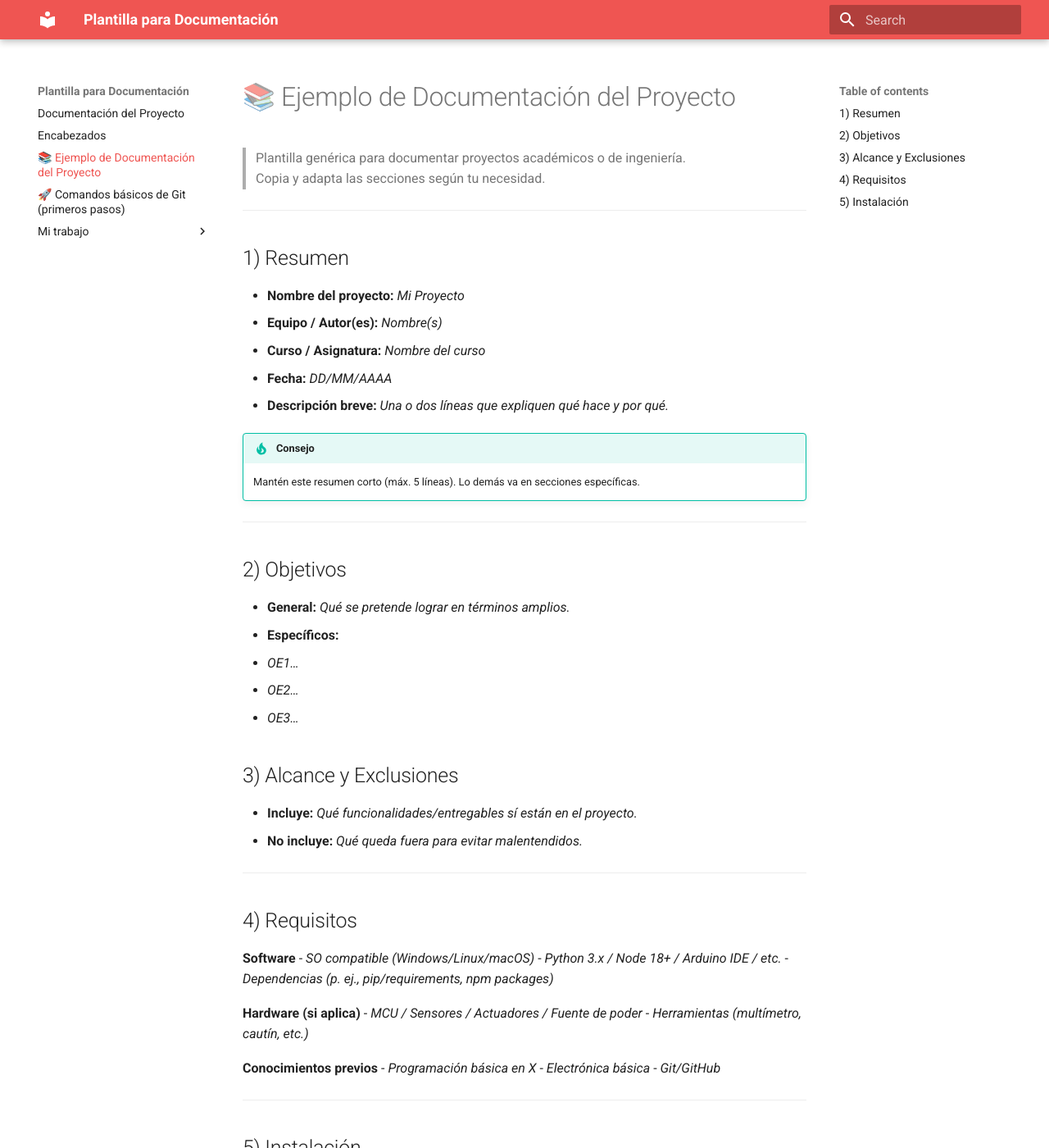
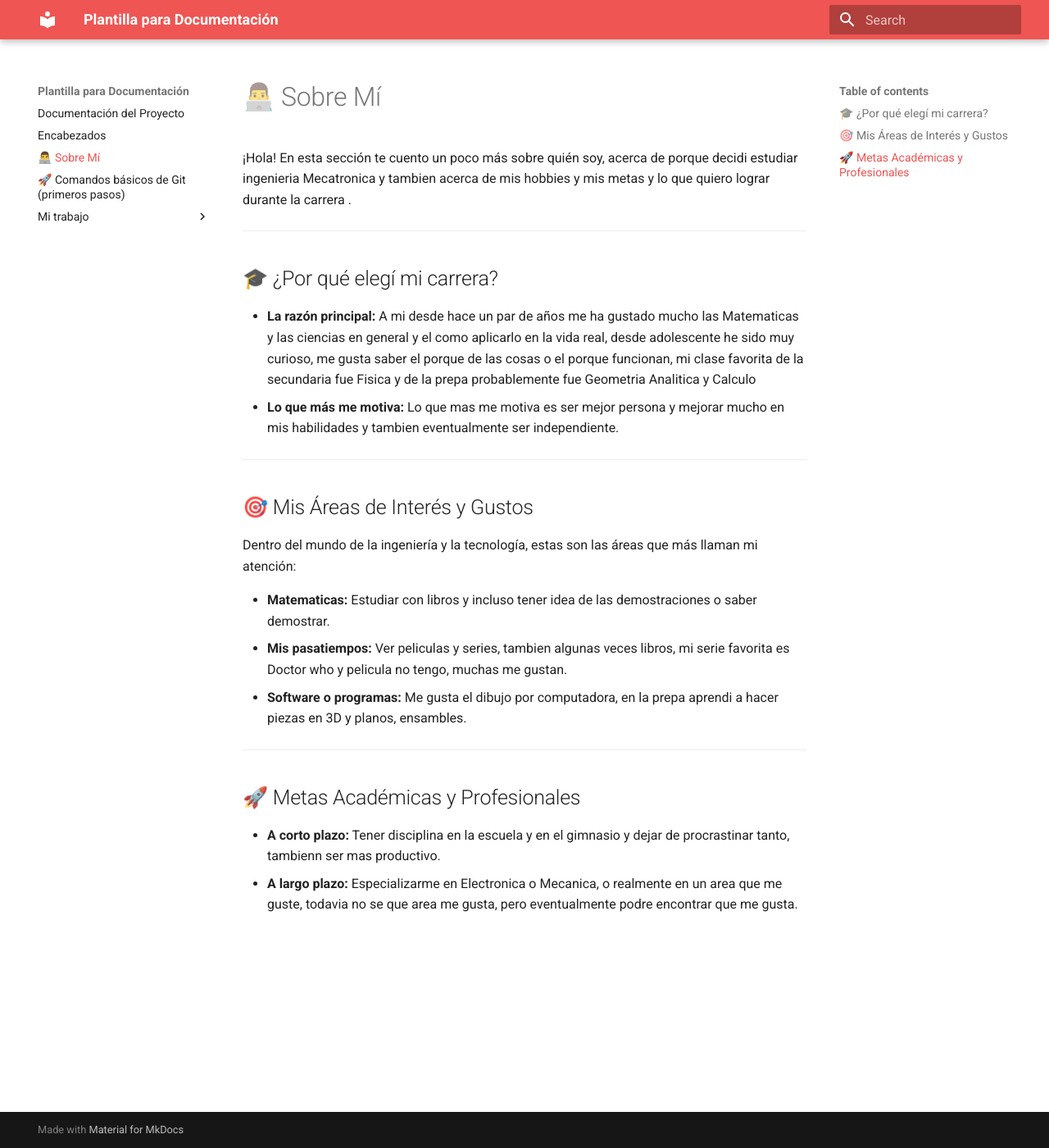
Before and after one commit to dv346/Bitacora_DavidV, an MkDocs documentation site: the page built from docs/ejemplo.md, in a window 1280 px wide and 1400 px high. Shown: the whole window at 82% size. Built offline with MkDocs 1.6.1 and Material for MkDocs 9.7.7, drawn with Linux system fonts in a browser that asks for light colours; some of the changed text lies outside the part shown.

Commit message:
Guardar texto en el ejemplo

````diff
--- a/docs/ejemplo.md
+++ b/docs/ejemplo.md
@@ -1,74 +1,24 @@
-# 📚 Ejemplo de Documentación del Proyecto
+# 👨‍💻 Sobre Mí
 
-> Plantilla genérica para documentar proyectos académicos o de ingeniería.
-> Copia y adapta las secciones según tu necesidad.
+¡Hola! En esta sección te cuento un poco más sobre quién soy, acerca de porque decidi estudiar ingenieria Mecatronica y tambien acerca de mis hobbies y mis metas y lo que quiero lograr durante la carrera .
 
 ---
 
-## 1) Resumen
-
-- **Nombre del proyecto:** _Mi Proyecto_
-- **Equipo / Autor(es):** _Nombre(s)_
-- **Curso / Asignatura:** _Nombre del curso_
-- **Fecha:** _DD/MM/AAAA_
-- **Descripción breve:** _Una o dos líneas que expliquen qué hace y por qué._
-
-!!! tip "Consejo"
-    Mantén este resumen corto (máx. 5 líneas). Lo demás va en secciones específicas.
+## 🎓 ¿Por qué elegí mi carrera?
+* **La razón principal:** A mi desde hace un par de años me ha gustado mucho las Matematicas y las ciencias en general y el como aplicarlo en la vida real, desde adolescente he sido muy curioso, me gusta saber el porque de las cosas o el porque funcionan, mi clase favorita de la secundaria fue Fisica y de la prepa probablemente fue Geometria Analitica y Calculo
+* **Lo que más me motiva:** Lo que mas me motiva es ser mejor persona y mejorar mucho en mis habilidades y tambien eventualmente ser independiente.
 
 ---
 
-## 2) Objetivos
+## 🎯 Mis Áreas de Interés y Gustos
+Dentro del mundo de la ingeniería y la tecnología, estas son las áreas que más llaman mi atención:
 
-- **General:** _Qué se pretende lograr en términos amplios._
-- **Específicos:**
-  - _OE1…_
-  - _OE2…_
-  - _OE3…_
-
-## 3) Alcance y Exclusiones
-
-- **Incluye:** _Qué funcionalidades/entregables sí están en el proyecto._
-- **No incluye:** _Qué queda fuera para evitar malentendidos._
+* **Matematicas:** Estudiar con libros y incluso tener idea de las demostraciones o saber demostrar.
+* **Mis pasatiempos:** Ver peliculas y series, tambien algunas veces libros, mi serie favorita es Doctor who y pelicula no tengo, muchas me gustan.
+* **Software o programas:** Me gusta el dibujo por computadora, en la prepa aprendi a hacer piezas en 3D y planos, ensambles.
 
 ---
 
-## 4) Requisitos
-
-**Software**
-- _SO compatible (Windows/Linux/macOS)_
-- _Python 3.x / Node 18+ / Arduino IDE / etc._
-- _Dependencias (p. ej., pip/requirements, npm packages)_
-
-**Hardware (si aplica)**
-- _MCU / Sensores / Actuadores / Fuente de poder_
-- _Herramientas (multímetro, cautín, etc.)_
-
-**Conocimientos previos**
-- _Programación básica en X_
-- _Electrónica básica_
-- _Git/GitHub_
-
----
-
-## 5) Instalación
-
-```bash
-# 1) Clonar
-git clone https://github.com/<usuario>/<repo>.git
-cd <repo>
-
-# 2) (Opcional) Crear entorno virtual
-python -m venv .venv
-# macOS/Linux
-source .venv/bin/activate
-# Windows (PowerShell)
-.venv\Scripts\Activate.ps1
-
-# 3) Instalar dependencias (ejemplos)
-pip install -r requirements.txt
-# o, si es Node:
-npm install
-
-
-```
+## 🚀 Metas Académicas y Profesionales
+* **A corto plazo:** Tener disciplina en la escuela y en el gimnasio y dejar de procrastinar tanto, tambienn ser mas productivo.
+* **A largo plazo:** Especializarme en Electronica o Mecanica, o realmente en un area que me guste, todavia no se que area me gusta, pero eventualmente podre encontrar que me gusta.
````
